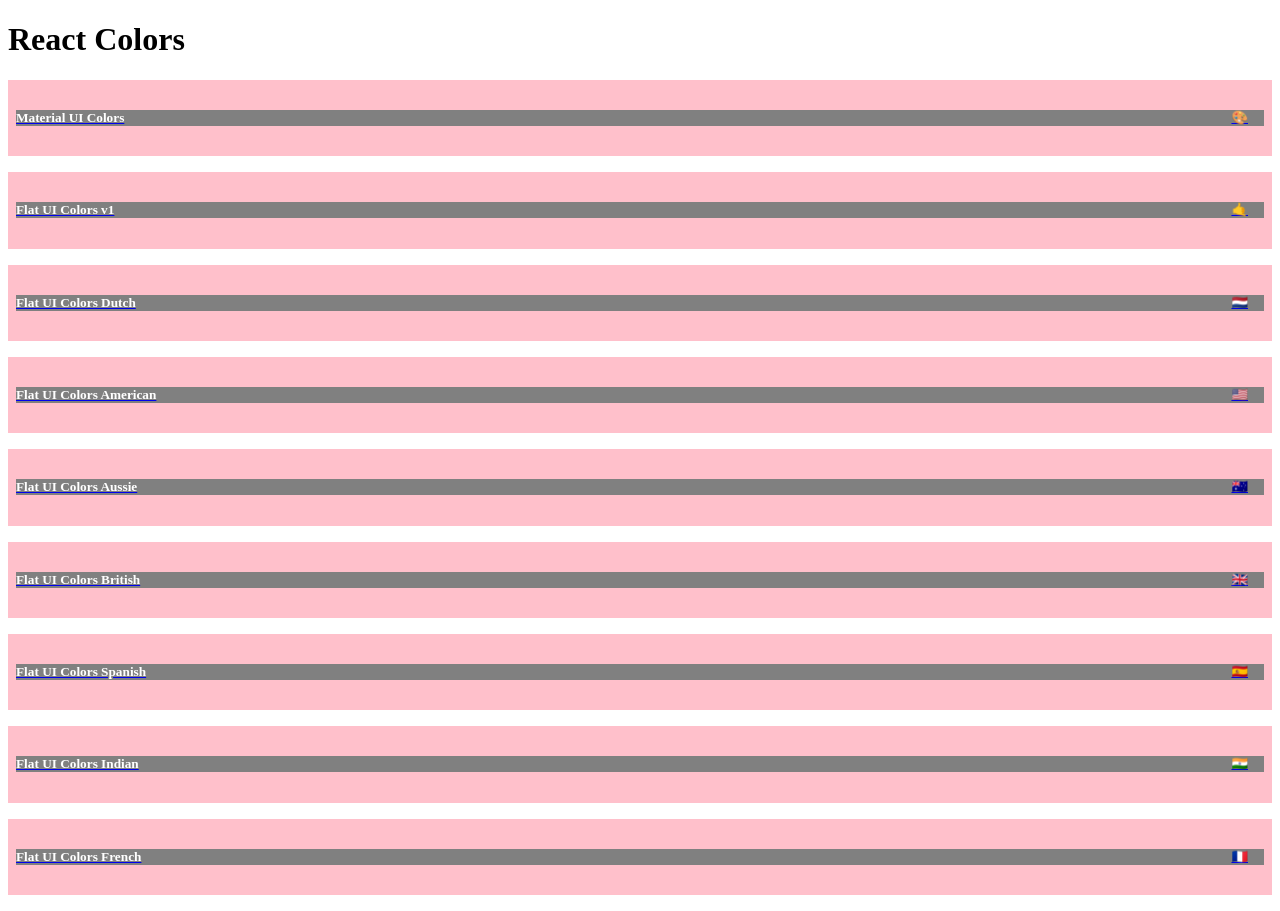
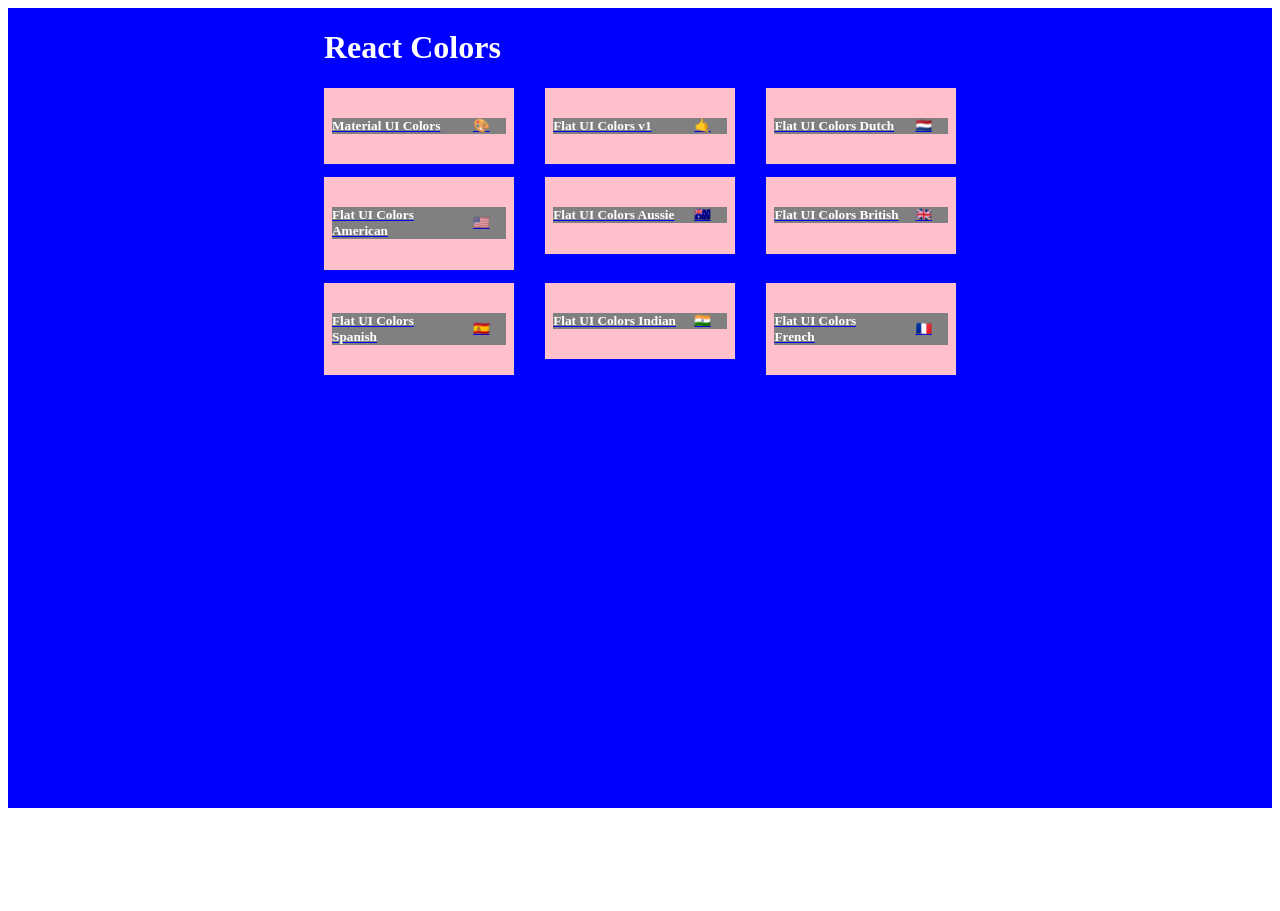
Before and after one commit to chihirot0109/react-massive-color-picker, a React (Create React App) app: page / in a window 1280 px wide. After the commit the page ends 816 px from the top, so only its background shows below. Built offline with nearby package versions, Linux system fonts and the light colour scheme.

Commit message:
styled root to be display grid

```diff
--- a/src/component/PaletteList.js
+++ b/src/component/PaletteList.js
@@ -1,21 +1,57 @@
-import React, { Component } from 'react'
-import { Link } from 'react-router-dom'
-import MiniPalette from './MiniPalette'
+import React, { Component } from 'react';
+import { Link } from 'react-router-dom';
+import MiniPalette from './MiniPalette';
+import { withStyles } from '@material-ui/styles';
+
+const styles = {
+    root: {
+        backgroundColor: "blue",
+        height: "100vh",
+        display: "flex",
+        justifyContent: "center",
+        alignItems: "flex-start"
+    },
+    container: {
+        width: "50%",
+        display: "flex",
+        alignItems: "flex-start",
+        flexDirection: "column",
+        flexWrap: "wrap"
+    },
+    title: {
+        color: "white",
+        width: "100%",
+        display: "flex",
+        justifyContent: "space-between",
+        alighItems: "center"
+    },
+    palettes: {
+        boxSizing: "border-box",
+        width: "100%",
+        display: "grid",
+        gridTemplateColumns: "repeat(3, 1fr)",
+        gridGap: "5%"
+    }
+}
 
 class PaletteList extends Component {
     render() {
-        const { palettes } = this.props;
+        const { palettes, classes } = this.props;
         return(
-            <div>
-                <h1>React Colors</h1>
-                {palettes.map(palette => (
-                <p>
-                    <Link to={`/palette/${palette.id}`}><MiniPalette {...palette} /></Link>
-                </p>
-                ))}
+            <div className={classes.root}>
+                <div className={classes.container}>
+                    <div className={classes.title}>
+                        <h1>React Colors</h1>
+                    </div>
+                    <div className={classes.palettes}>
+                        {palettes.map(palette => (
+                            <Link to={`/palette/${palette.id}`}><MiniPalette {...palette} /></Link>
+                        ))}
+                    </div>
+                </div>
             </div>
         );
     }
 }
 
-export default PaletteList;
+export default withStyles(styles)(PaletteList);
```
